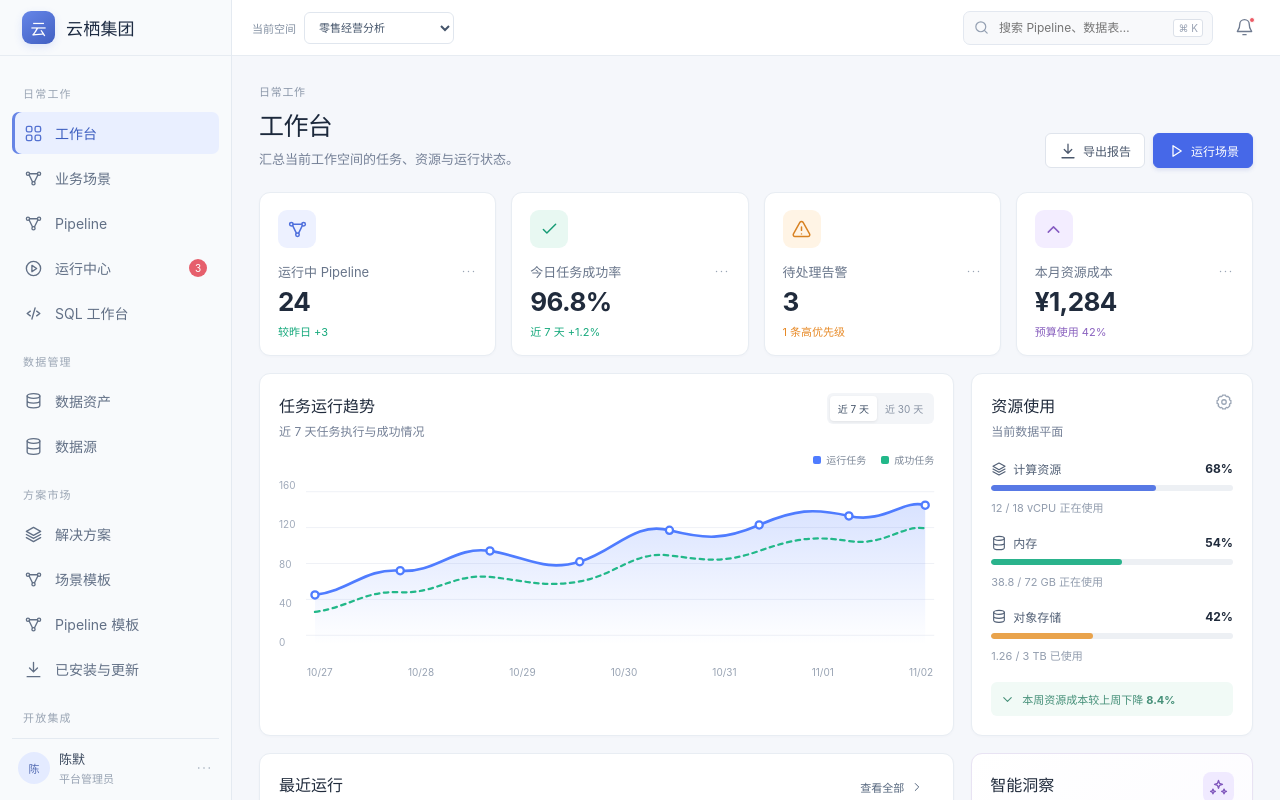
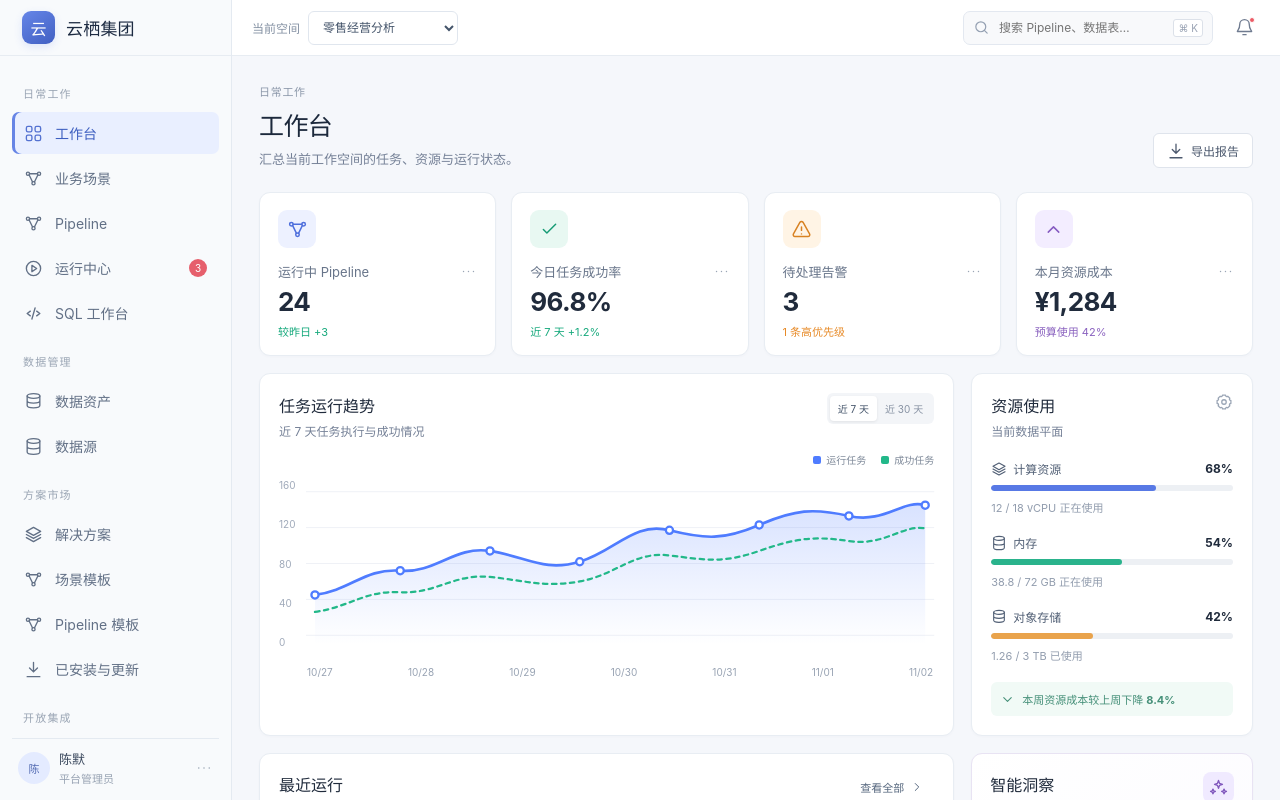
Before and after one commit to aqiao/dwlle, a React (Vite) app in the folder web/: page / in a window 1280 px wide. Shown: the top 800 px of the page. Built offline with nearby package versions, Linux system fonts and the light colour scheme.

Commit message:
T028: remove dashboard action and enlarge workspace text

```diff
--- a/web/src/App.tsx
+++ b/web/src/App.tsx
@@ -69,7 +69,7 @@ export default function App() {
       content = <Integrations onNotify={notify} />
       break
     default:
-      content = <Dashboard onNavigate={setPage} onNotify={notify} />
+      content = <Dashboard onNavigate={setPage} />
   }
 
   return (
--- a/web/src/pages/Dashboard.tsx
+++ b/web/src/pages/Dashboard.tsx
@@ -5,7 +5,6 @@ import { Button, Card, PageHeader, ProgressBar, StatusBadge } from '../component
 
 interface DashboardProps {
   onNavigate: (page: PageId) => void
-  onNotify: (message: string) => void
 }
 
 const metrics = [
@@ -15,14 +14,14 @@ const metrics = [
   { label: '本月资源成本', value: '¥1,284', note: '预算使用 42%', icon: 'arrowUp' as const, tone: 'purple' },
 ]
 
-export function Dashboard({ onNavigate, onNotify }: DashboardProps) {
+export function Dashboard({ onNavigate }: DashboardProps) {
   return (
     <div className="page dashboard-page">
       <PageHeader
         eyebrow="日常工作"
         title="工作台"
         description="汇总当前工作空间的任务、资源与运行状态。"
-        actions={<><Button icon="download">导出报告</Button><Button variant="primary" icon="play" onClick={() => onNotify('当前空间的场景已加入运行队列（原型）')}>运行场景</Button></>}
+        actions={<Button icon="download">导出报告</Button>}
       />
 
       <div className="metric-grid">
--- a/web/src/styles.css
+++ b/web/src/styles.css
@@ -1174,3 +1174,7 @@ body { font-size: 14px; }
   .workspace-select select { min-width: 125px; }
   .dashboard-stat { padding: 6px 8px; }
 }
+
+/* Workspace selector readability */
+.workspace-select { font-size: 12px; }
+.workspace-select select { height: 34px; font-size: 12px; }
```
Also changed, not shown: 1 other file (tests, documents, lock files or other folders).
